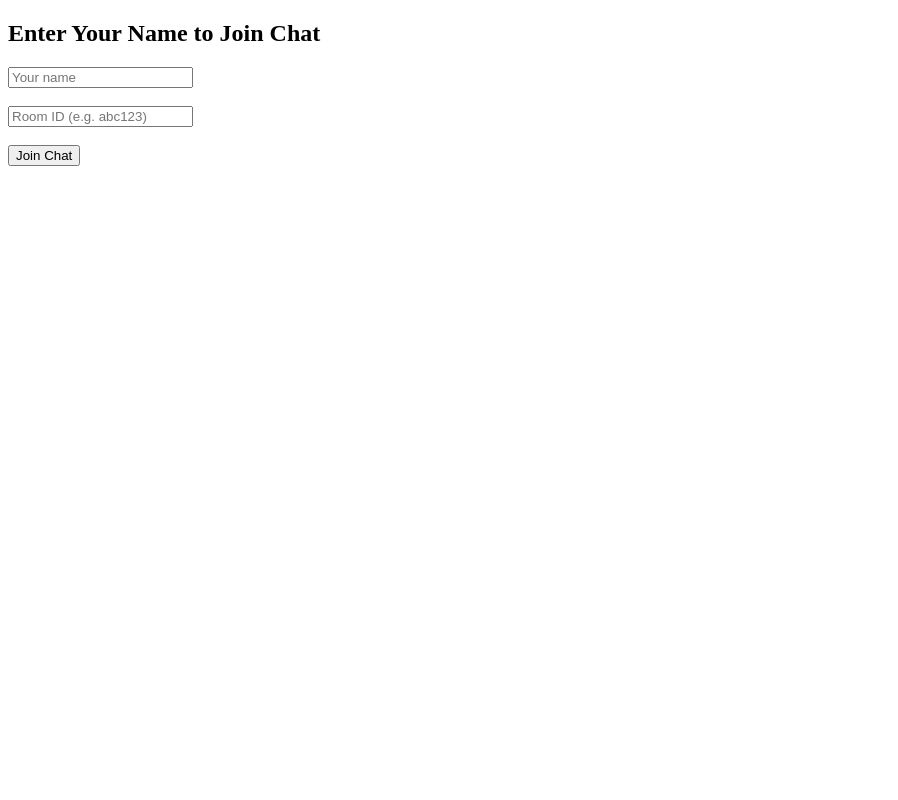
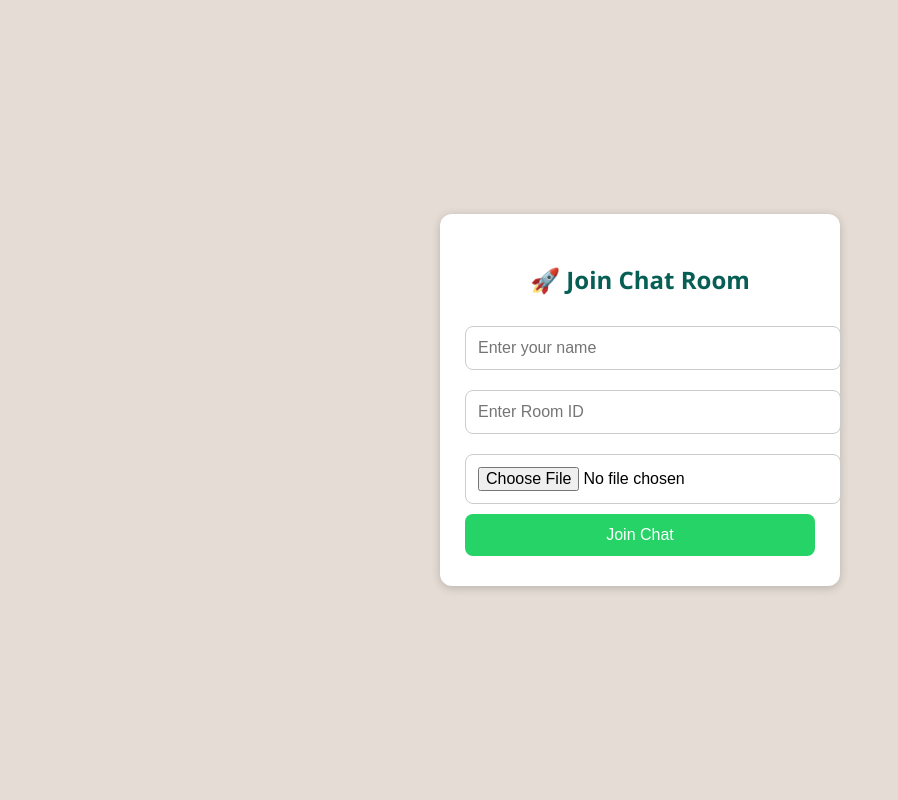
Before and after one commit to bkg001/chatbox, a Flask app: page / in a window 1280 px wide. Shown: the whole page, without its empty margins (0-898 px from the left). Run offline with Flask 3, Linux system fonts and the light colour scheme.

Commit message:
Updated index.html with Whatsapp-style theme and centered layout

```diff
--- a/templates/index.html
+++ b/templates/index.html
@@ -1,13 +1,84 @@
+<!-- VERSION 3: WhatsApp-style Join Page -->
 <!DOCTYPE html>
-<html>
+<html lang="en">
 <head>
+  <meta charset="UTF-8">
   <title>Join Private Chat</title>
+  <meta name="viewport" content="width=device-width, initial-scale=1.0">
+  <style>
+    body {
+      margin: 0;
+      padding: 0;
+      font-family: 'Segoe UI', Tahoma, Geneva, Verdana, sans-serif;
+      background-color: #e5ddd5;
+      display: flex;
+      justify-content: center;
+      align-items: center;
+      height: 100vh;
+    }
+
+    .join-container {
+      background-color: #ffffff;
+      padding: 30px 25px;
+      border-radius: 12px;
+      box-shadow: 0 2px 10px rgba(0,0,0,0.2);
+      width: 90%;
+      max-width: 400px;
+      box-sizing: border-box;
+    }
+
+    h2 {
+      text-align: center;
+      color: #075e54;
+      margin-bottom: 20px;
+    }
+
+    input[type="text"], input[type="file"] {
+      width: 100%;
+      padding: 12px;
+      margin: 10px 0;
+      border: 1px solid #ccc;
+      border-radius: 8px;
+      font-size: 16px;
+    }
+
+    button {
+      width: 100%;
+      padding: 12px;
+      font-size: 16px;
+      background-color: #25d366;
+      color: white;
+      border: none;
+      border-radius: 8px;
+      cursor: pointer;
+      transition: background-color 0.3s;
+    }
+
+    button:hover {
+      background-color: #128c7e;
+    }
+
+    @media (max-width: 480px) {
+      .join-container {
+        padding: 20px;
+      }
+
+      h2 {
+        font-size: 20px;
+      }
+
+      input, button {
+        font-size: 14px;
+      }
+    }
+  </style>
 </head>
 <body>
-  <h2>Enter Your Name to Join Chat</h2>
-  <form action="/join" method="POST">
-    <input type="text" name="name" placeholder="Your name" required><br><br>
-    <input type="text" name="room" placeholder="Room ID (e.g. abc123)" required><br><br>
+  <form class="join-container" action="/join" method="POST" enctype="multipart/form-data">
+    <h2>🚀 Join Chat Room</h2>
+    <input type="text" name="name" placeholder="Enter your name" required>
+    <input type="text" name="room" placeholder="Enter Room ID" required>
+    <input type="file" name="profile_pic" accept="image/*">
     <button type="submit">Join Chat</button>
   </form>
 </body>
```
